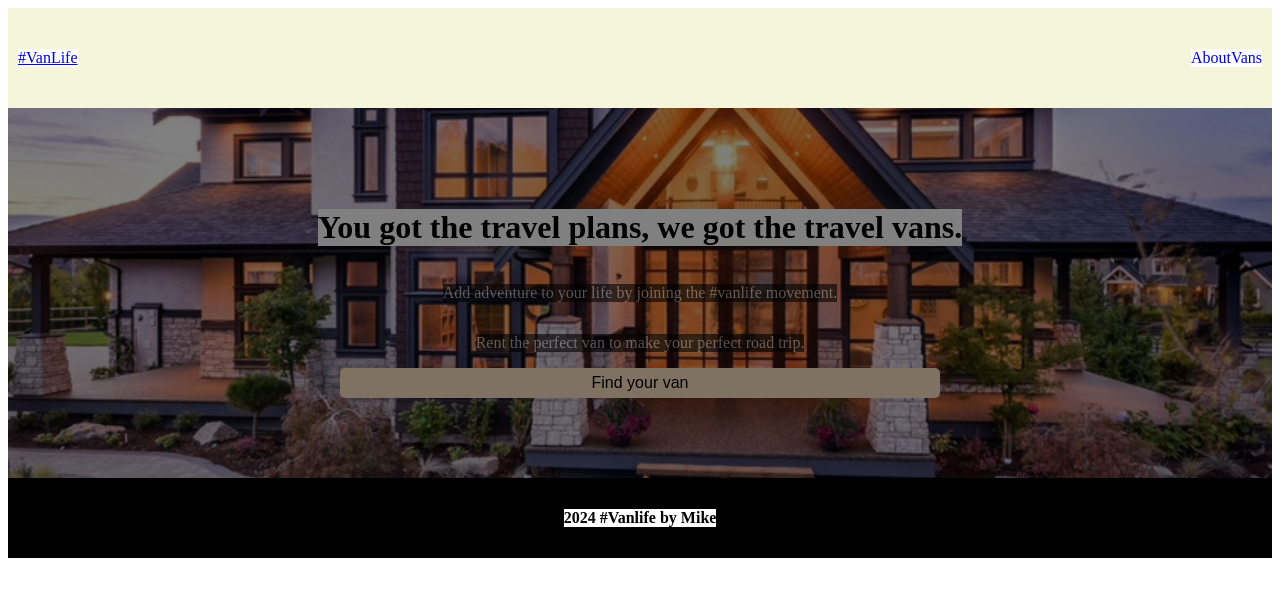
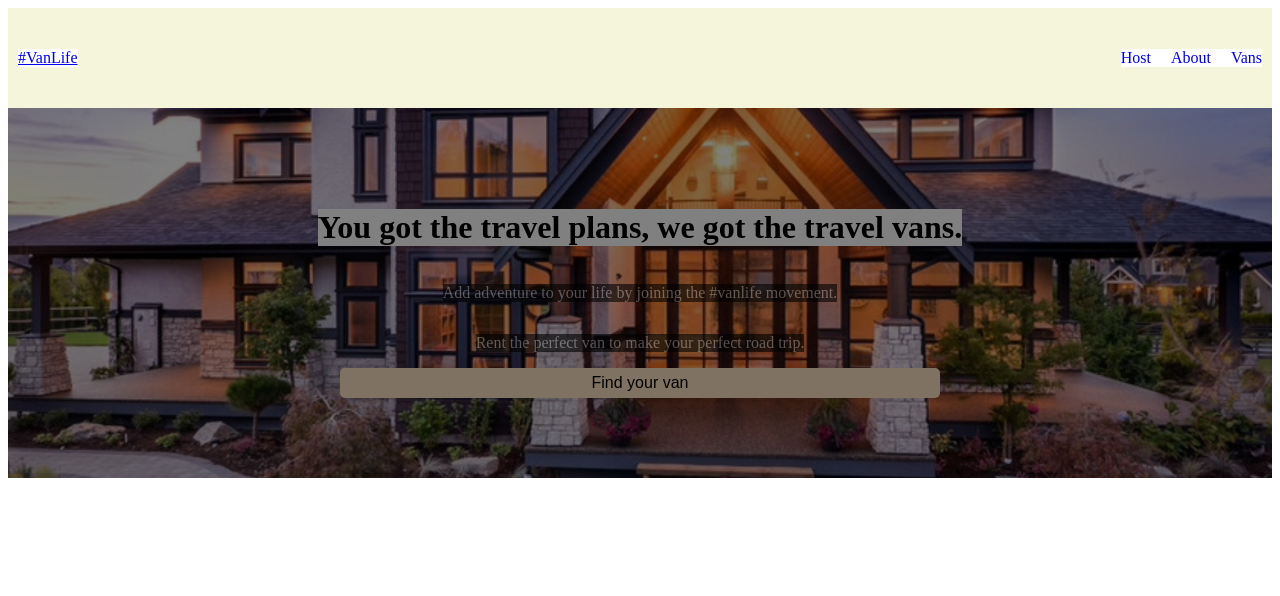
Before and after one commit to imbizman316/react-router, a React (Create React App) app: page / in a window 1280 px wide. Shown: the top 596 px of the page. Built offline with nearby package versions, Linux system fonts and the light colour scheme.

Commit message:
Added host page

```diff
--- /dev/null
+++ b/src/components/react_router_6/Header.jsx
@@ -0,0 +1,17 @@
+import React from 'react'
+import { Link } from 'react-router-dom'
+
+export default function Header() {
+  return (
+    <div>
+      <header className='header'>
+        <Link to="/">#VanLife</Link>
+        <nav className='header_right'>
+          <Link to="/host">Host</Link>
+          <Link to="/about">About</Link>
+          <Link to="/vans">Vans</Link>
+        </nav>
+      </header>
+    </div>
+  )
+}
--- /dev/null
+++ b/src/components/react_router_6/Layout.jsx
@@ -0,0 +1,13 @@
+import React from 'react'
+import {Outlet} from 'react-router-dom'
+import Header from './Header'
+
+export default function Layout() {
+
+  return (
+    <>
+      <Header />
+      <Outlet />
+    </>
+  )
+}
--- /dev/null
+++ b/src/components/react_router_6/pages/Host/Dashboard.jsx
@@ -0,0 +1,12 @@
+import React from 'react'
+import {Outlet} from 'react-router-dom'
+
+export default function Dashboard() {
+  return (
+    <>
+      <div>Dashboard</div>
+      <Outlet />
+    </>
+
+  )
+}
--- /dev/null
+++ b/src/components/react_router_6/pages/Host/Income.jsx
@@ -0,0 +1,7 @@
+import React from 'react'
+
+export default function Income() {
+  return (
+    <div>Income</div>
+  )
+}
--- /dev/null
+++ b/src/components/react_router_6/pages/Host/Reviews.jsx
@@ -0,0 +1,7 @@
+import React from 'react'
+
+export default function Reviews() {
+  return (
+    <div>Reviews</div>
+  )
+}
--- a/src/components/react_router_6/pages/VanDetail.jsx
+++ b/src/components/react_router_6/pages/VanDetail.jsx
@@ -50,6 +50,7 @@
           <img src={detailData.webformatURL} alt={detailData.user}/>
           <h2>[{detailData.tags}] by {detailData.user}</h2>
           <h3>{detailData.likes} likes</h3>
+          <button>Rent this van</button>
         </div>
       :
         <h2>Loading...</h2>
--- a/src/components/react_router_6/pages/Vans.jsx
+++ b/src/components/react_router_6/pages/Vans.jsx
@@ -35,7 +35,7 @@
 
   const vanElements = vans.map((item) => {
     return (
-      <Link to={`/vans/${item.id}`} element={<VanDetail/>}>
+      <Link to={`/vans/${item.id}`} element={<VanDetail/>} key={item.id}>
         <div className="van_card" onClick={()=>{}}>
           <div style={{backgroundImage: `url(${item.webformatURL})`, height: '200px', width: '200px', backgroundSize: 'cover', backgroundRepeat: 'no-repeat', border: '1px black solid', borderTopLeftRadius: '10px', borderTopRightRadius: '10px' }}/>
           <div className="vans_bottom">
--- a/src/components/react_router_6/router.css
+++ b/src/components/react_router_6/router.css
@@ -16,7 +16,7 @@
   padding: 10px;
 }
 
-.headerRight {
+.header_right {
   display: flex;
   gap: 20px;
 }
@@ -105,4 +105,5 @@
   flex-direction: column;
   align-items: center;
   justify-content: center;
+  padding: 10px;
 }
--- a/src/index.js
+++ b/src/index.js
@@ -7,28 +7,28 @@
 import About from './components/react_router_6/pages/About';
 import Vans from './components/react_router_6/pages/Vans';
 import VanDetail from './components/react_router_6/pages/VanDetail';
+import Layout from './components/react_router_6/Layout';
+import Dashboard from './components/react_router_6/pages/Host/Dashboard';
+import Income from './components/react_router_6/pages/Host/Income';
+import Reviews from './components/react_router_6/pages/Host/Reviews';
 
 const root = ReactDOM.createRoot(document.getElementById('root'));
 
 root.render(
   // <React.StrictMode>
     <BrowserRouter>
-      <header className='header'>
-        <Link to="/">#VanLife</Link>
-        <nav>
-          <Link to="/about">About</Link>
-          <Link to="/vans">Vans</Link>
-        </nav>
-      </header>
       <Routes>
-        <Route path="/" element={<Home/>} />
-        <Route path="/about" element={<About/>} />
-        <Route path="/vans" element={<Vans/>} />
-        <Route path='/vans/:id' element={<VanDetail/>}/>
+        <Route element={<Layout/>}>
+          <Route path="/" element={<Home/>} />
+          <Route path="/about" element={<About/>} />
+          <Route path="/vans" element={<Vans/>} />
+          <Route path='/vans/:id' element={<VanDetail/>}/>
+          <Route path="/host" element={<Dashboard/>}>
+            <Route path="/host/income" element={<Income/>} />
+            <Route path="/host/reviews" element={<Reviews/>} />
+          </Route>
+        </Route>
       </Routes>
-      <div className='footer'>
-        <h4>2024 #Vanlife by Mike</h4>
-      </div>
     </BrowserRouter>
     // {/* <App /> */}
   // {/* </React.StrictMode> */}
```
